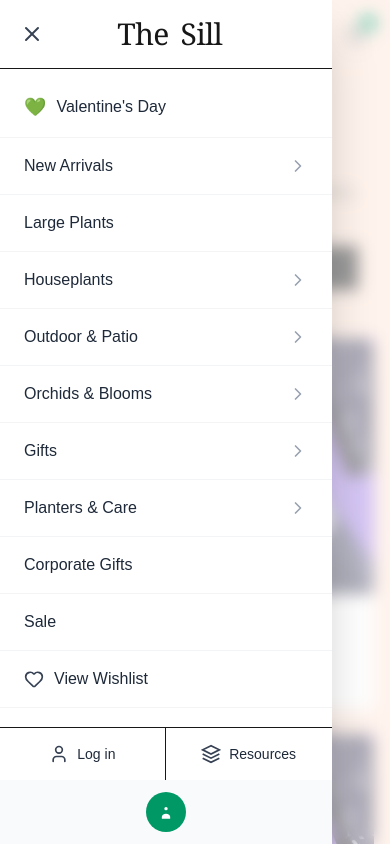
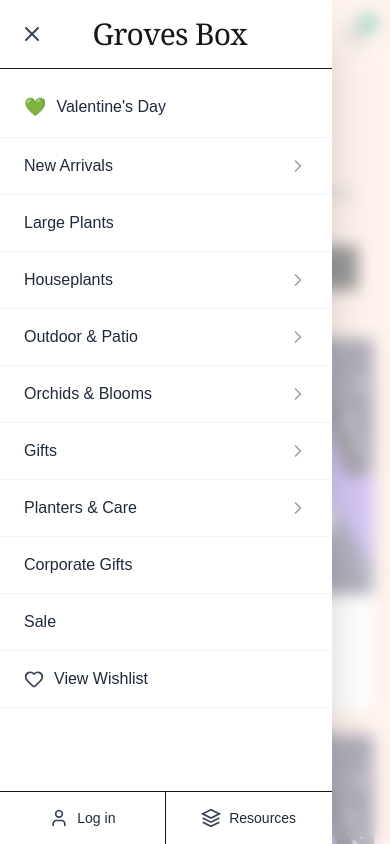
Before and after one commit to Yesh21102001/Groves_Box, a Next.js app: page / in a window 390 px wide. Both pictures are taken after a click on the button 28 px from the left and 36 px from the top of the page. Shown: the top 844 px of the page. Built offline with nearby package versions, Linux system fonts and the light colour scheme.

Commit message:
first commit

```diff
--- a/src/components/Navbar.jsx
+++ b/src/components/Navbar.jsx
@@ -201,8 +201,8 @@
                                 <X size={24} className="text-gray-700" />
                             </button>
                             <h1 className="text-3xl font-serif tracking-tight flex items-center">
-                                <span className="font-light">The</span>
-                                <span className="ml-3 font-normal">Sill</span>
+                                <span className="font-light">Groves Box</span>
+                                {/* <span className="ml-3 font-normal">Sill</span> */}
                             </h1>
                             <div className="w-6" /> {/* Spacer for balance */}
                         </div>
@@ -267,14 +267,14 @@
                             </div>
 
                             {/* Accessibility Badge */}
-                            <div className="flex justify-center py-3 bg-gray-50">
+                            {/* <div className="flex justify-center py-3 bg-gray-50">
                                 <div className="bg-emerald-600 rounded-full w-10 h-10 flex items-center justify-center">
                                     <svg width="20" height="20" viewBox="0 0 24 24" fill="white">
                                         <circle cx="12" cy="8" r="2" />
                                         <path d="M12 14c-3 0-5 2-5 4v2h10v-2c0-2-2-4-5-4z" />
                                     </svg>
                                 </div>
-                            </div>
+                            </div> */}
                         </div>
                     </div>
                 </>
```
